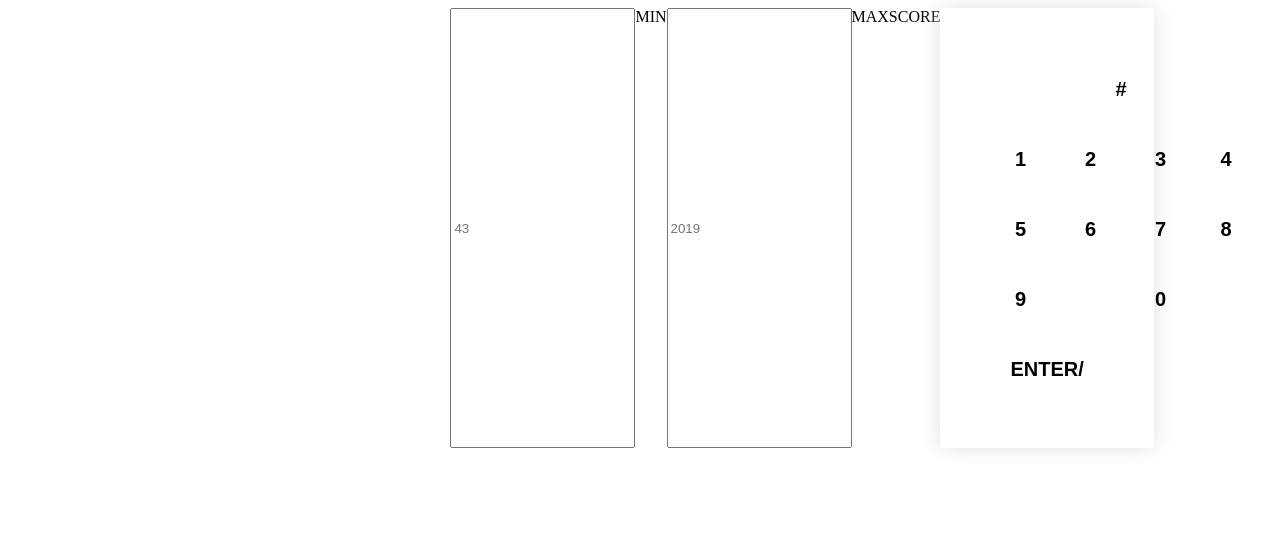
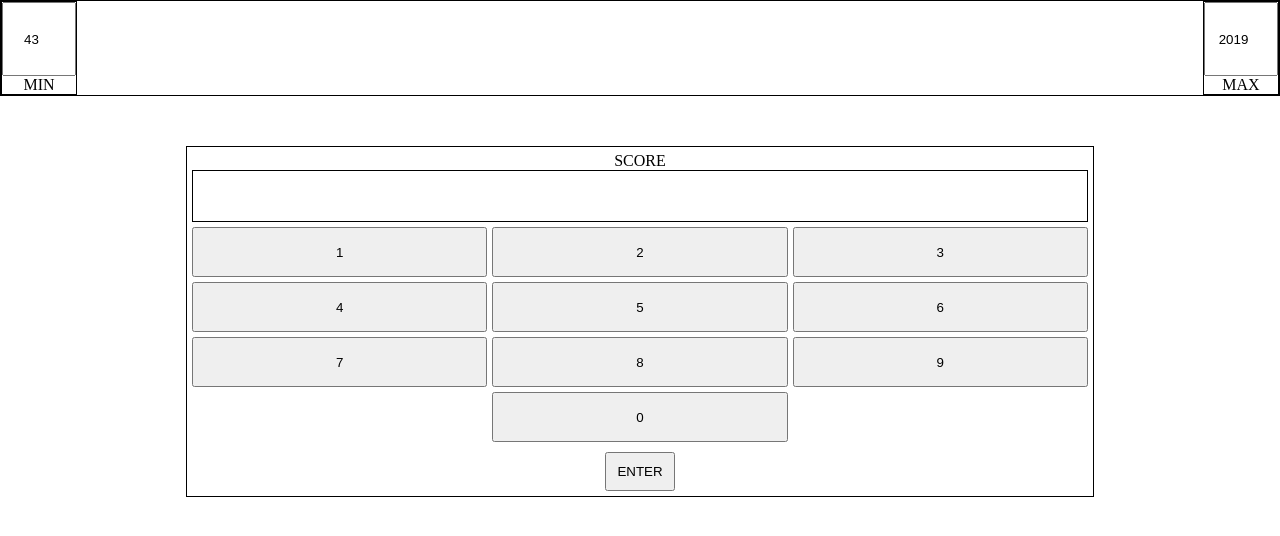
Before and after one commit to kirthi1594/cap05, a plain HTML site: page DOM-2/leaderboard.html in a window 1280 px wide. Drawn offline with Linux system fonts and the light colour scheme.

Commit message:
leaderboard

```diff
--- a/DOM-2/leaderboard.html
+++ b/DOM-2/leaderboard.html
@@ -3,75 +3,124 @@
 <head>
     <meta charset="UTF-8">
     <meta name="viewport" content="width=device-width, initial-scale=1.0">
-    <title> LEADERBOARD </title>
+    <title>Leader Board</title>
     <style>
-
-#main{
-    width: 30%;
-    height: auto;
+        *{
+            margin: 0;
+            padding: 0;
+        }
+        #container{
+            width: 100%;
             margin: auto;
+        }
+        #minMax{
+            border: 1px solid;
             display: flex;
             justify-content: space-between;
-
+        }
+        .card{
+            border: 1px solid;
+            text-align: center;
+        }
+        .card input{
+            height: 70px;
+            width: 70px;
+            text-align: center;
         }
 
-#container{
-        width: 30%;
-        height: auto;
+        #score{
+            border: 1px solid;
+            width: 70%;
             margin: auto;
-        padding: 50px;
+            text-align: center;
+            margin-top: 50px;
+            padding: 5px;
+        }
+        #inputScore{
+            border: 1px solid;
+            height: 50px;
+        }
+        #dialPad{
             display: grid;
-        grid-template-columns: repeat(3,60px);
-        grid-auto-rows: 60px;
-        gap: 10px;
-        box-shadow: 0px 0px 20px -1px #ddd;
+            grid-template-columns: repeat(3, 1fr);
+            grid-template-rows: repeat(4, 50px);
+            gap: 5px;
+            margin-top: 5px;
         }
-#container>div {
-           box-shadow:black;
-           padding: 20px;
-           justify-content: center;
-           text-align: center;
-           gap: 10px;
-           font-weight: bold;
-           font-size: 20px;
-           font-family: Arial;
-
+        #zero{
+            grid-area: 4/ 2/ 5/ 3;
         }
-
- #container>div:nth-child(1){
-    grid-row-start: 1;
-    grid-row-end: 2;
-    grid-column-start: 1;
-    grid-column-end: 5;
-
+        #enter{
+            padding: 10px;
+            margin-top: 10px;
         }
     </style>
 </head>
 <body>
-    <div id="main">
-        <input type="number" name="mini" id="mini" placeholder="43">
-        <Label for="mini">MIN</Label>
-        <input type="number" name="max" id="max" placeholder="2019">
-        <Label for="max">MAX</Label>
-        <Label for="container">SCORE</Label>
     <div id="container">
 
-            <div>#</div>
-            <div>1</div>
-            <div>2</div>
-            <div>3</div>
-            <div>4</div>
-            <div>5</div>
-            <div>6</div>
-            <div>7</div>
-            <div>8</div>
-            <div>9</div>
-            <div></div>
-            <div>0</div>
-            <div></div>
-            <div class="black">ENTER/</div>
+        <div id="minMax">
+            <div class="card">
+                <input type="number" id="min" value="43">
+                <p>MIN</p>
+            </div>
+            <div class="card">
+                <input type="number" id="max" value="2019">
+                <p>MAX</p>
+            </div>
         </div>
 
+        <div id="score">
+            <p>SCORE</p>
+            <div id="inputScore">
+
+            </div>
+            <div id="dialPad">
+                <button>1</button>
+                <button>2</button>
+                <button>3</button>
+                <button>4</button>
+                <button>5</button>
+                <button>6</button>
+                <button>7</button>
+                <button>8</button>
+                <button>9</button>
+                <button id="zero">0</button>
+            </div>
+            <button id="enter">ENTER</button>
+        </div>
     </div>
 </body>
 </html>
+<script>
+    let keys = document.querySelectorAll('#score > #dialPad > button');
+    let enterBtn = document.getElementById('enter');
+    let max = document.getElementById('max').value;
+    let min = document.getElementById('min').value;
+
+    let currScore = '';
+
+    for(let i=0; i<keys.length; i++) {
+        keys[i].addEventListener('click', (event)=> {
+            currScore += event.target.innerText;
+            console.log('currScore', currScore)
+            document.getElementById('inputScore').innerText = currScore;
+        })
+    }
+
+    enterBtn.addEventListener('click', ()=> {
+        console.log('pressed')
+        if(+currScore>+max) {
+            document.getElementById('max').value = currScore;
+            max = currScore;
+            console.log(typeof document.getElementById('max').value, typeof currScore)
+        }
+
+        if(+currScore<+min) {
+            document.getElementById('min').value = currScore;
+            min = currScore;
+            console.log(typeof document.getElementById('max').value, typeof currScore)
+        }
+
+    })
+</script>
```
Lines whose indentation alone changed are shown as unchanged.
